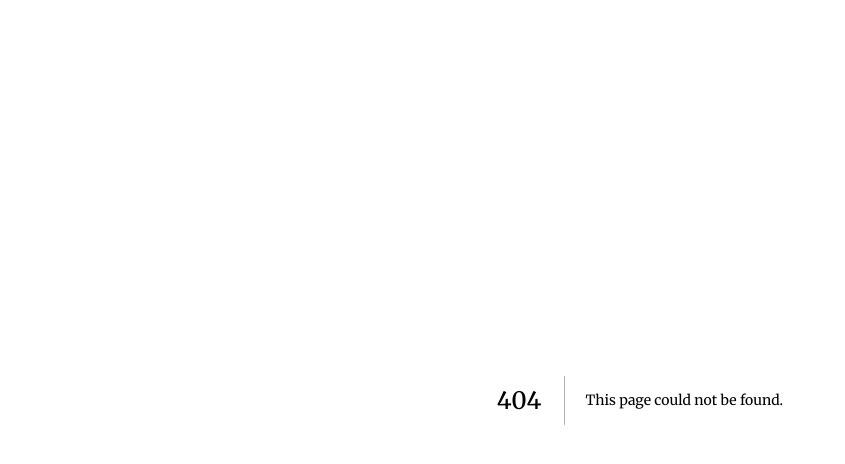
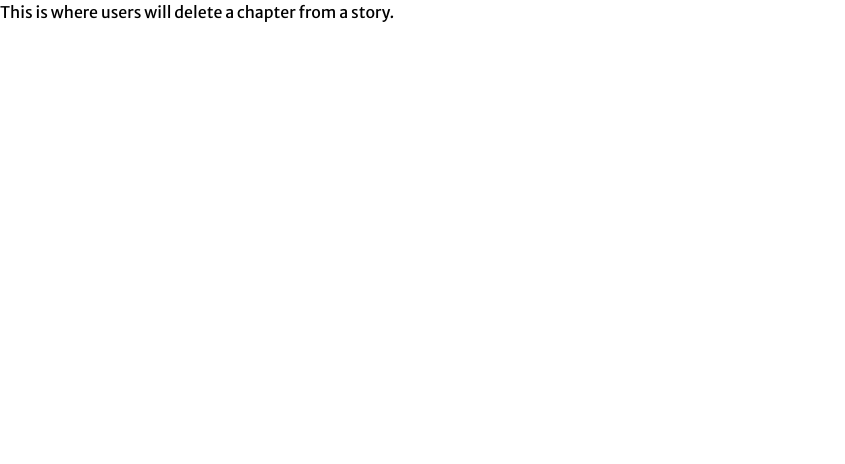
Before and after one commit to Wholesome100/personifine-writing, a Next.js app: page /catalog/1/1/delete in a window 1280 px wide. Before the commit this address had no page. Shown: the top 464 px of the page, without its empty margins (0-845 px from the left). Built offline with nearby package versions, Linux system fonts and the light colour scheme.

Commit message:
Add in workflow file structure

```diff
--- /dev/null
+++ b/src/app/catalog/[story]/[chapter]/delete/page.tsx
@@ -0,0 +1,3 @@
+export default function DeleteChapter(){
+    return <span>This is where users will delete a chapter from a story.</span>
+}
--- /dev/null
+++ b/src/app/catalog/[story]/[chapter]/edit/page.tsx
@@ -0,0 +1,3 @@
+export default function EditChapter(){
+    return <span>This is where users will edit an existing chapter in a story.</span>
+}
--- /dev/null
+++ b/src/app/catalog/[story]/new/page.tsx
@@ -0,0 +1,3 @@
+export default function NewChapter(){
+    return <span>This is where users will submit a new chapter to their stories.</span>
+}
```
